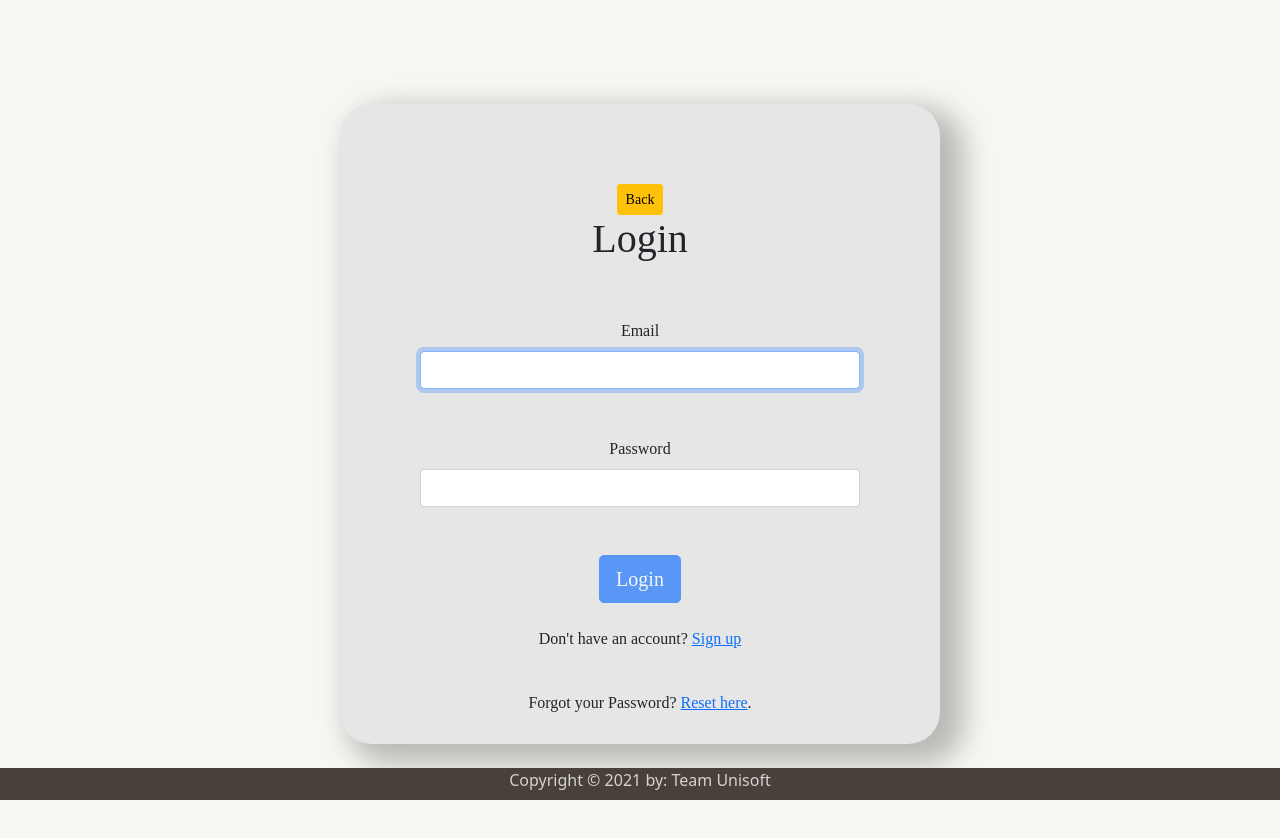
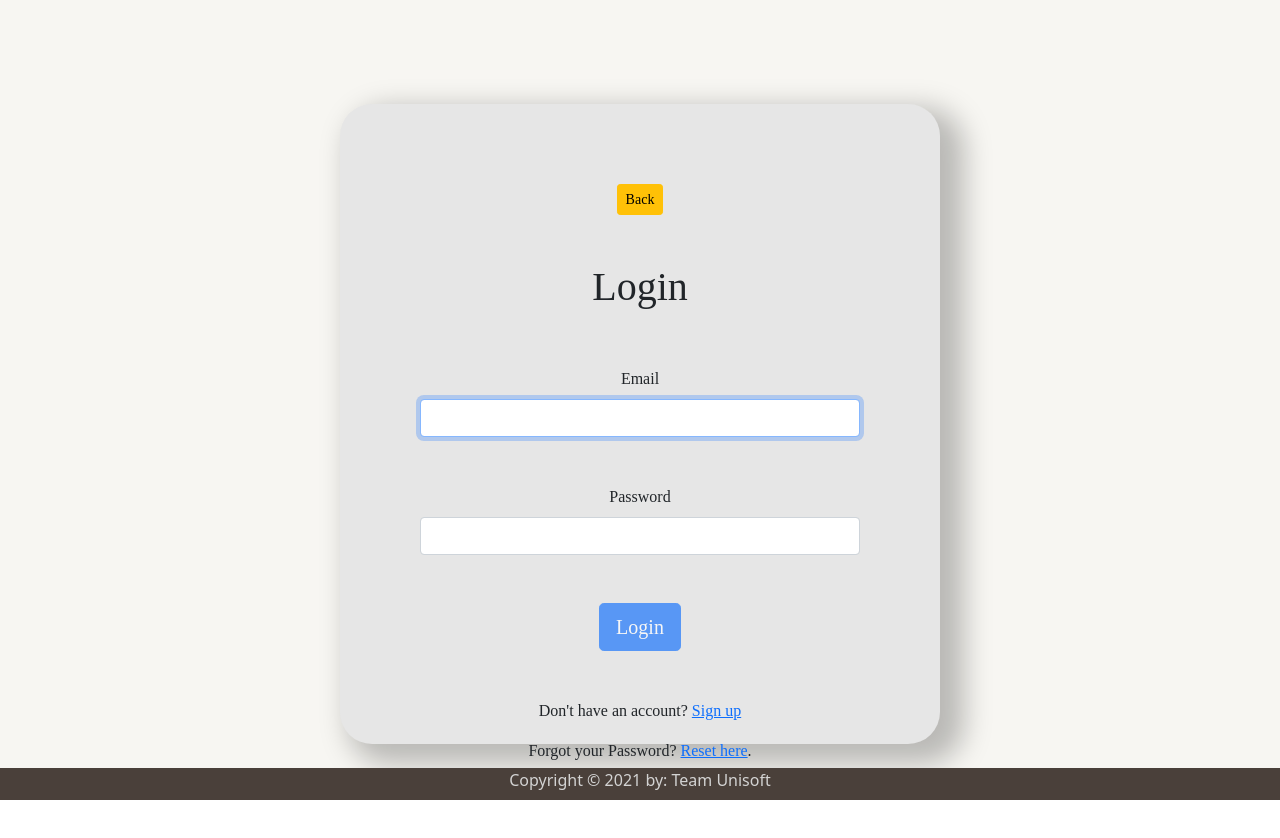
Before and after one commit to LOOP115/Unisoft_CRM_Front, a React (Create React App) app: page /login in a window 1280 px wide. Shown: the top 838 px of the page. After the commit the page ends 800 px from the top, so only its background shows below. Built offline with nearby package versions, Linux system fonts and the light colour scheme.

Commit message:
Adjust display

```diff
--- a/public/styles.css
+++ b/public/styles.css
@@ -4,7 +4,6 @@
 }
 body{
   overflow-x: hidden;
-  overflow-y: visible;
 }
 
 button:active {
--- a/src/components/Login.jsx
+++ b/src/components/Login.jsx
@@ -111,7 +111,7 @@ function Login(props) {
       <div style={loginStyle} className = "login_signup_Firm">
         <Form >
           <Link to={"/"}><Button variant={"warning"} size={"sm"}>Back</Button></Link>
-          <br />
+          <br /><br/><br/>
           <h1>Login</h1> <br /><br />
           <Form.Group size="lg" controlId="email">
             <Form.Label>Email</Form.Label><br />
@@ -136,13 +136,11 @@ function Login(props) {
           <Button block size="lg" type="submit" disabled={!validForm()} onClick={handleClick}>
             Login
           </Button>
-          <br /><br />
+          <br /><br /><br/>
           <p>Don't have an account? <a href="/Signup">Sign up</a> </p>
-          <br/>
           <p>Forgot your Password? <a href={resetURL} target="_blank">Reset here</a>.</p>
         </Form>
       </div>
-      <br /><br /><br /><br /><br /><br /><br /><br /><br />
       <Footer />
       </div>
   )
```
